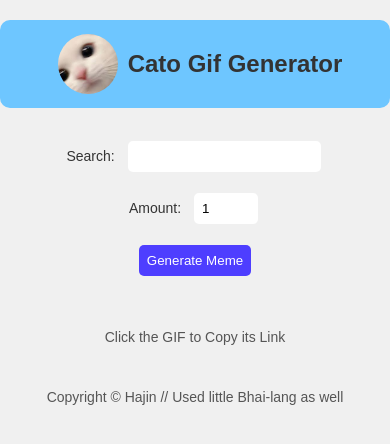
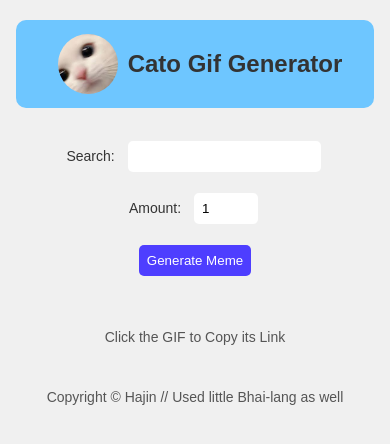
Before and after one commit to husky-696/gif_generator, a website: page index.html in a window 390 px wide. Drawn offline with Linux system fonts and the light colour scheme.

Commit message:
Update styles.css

```diff
--- a/styles.css
+++ b/styles.css
@@ -140,6 +140,10 @@ button:hover {
     font-size: 14px; /* Adjust the font size for better readability on mobile */
   }
 
+      header {
+    max-width: 90%; /* Set a narrower maximum width for the header on mobile */
+  }
+
   .logo img {
     height: 60px; /* Adjust the height of the logo for mobile */
     width: 60px; /* Adjust the width of the logo for mobile */
```
